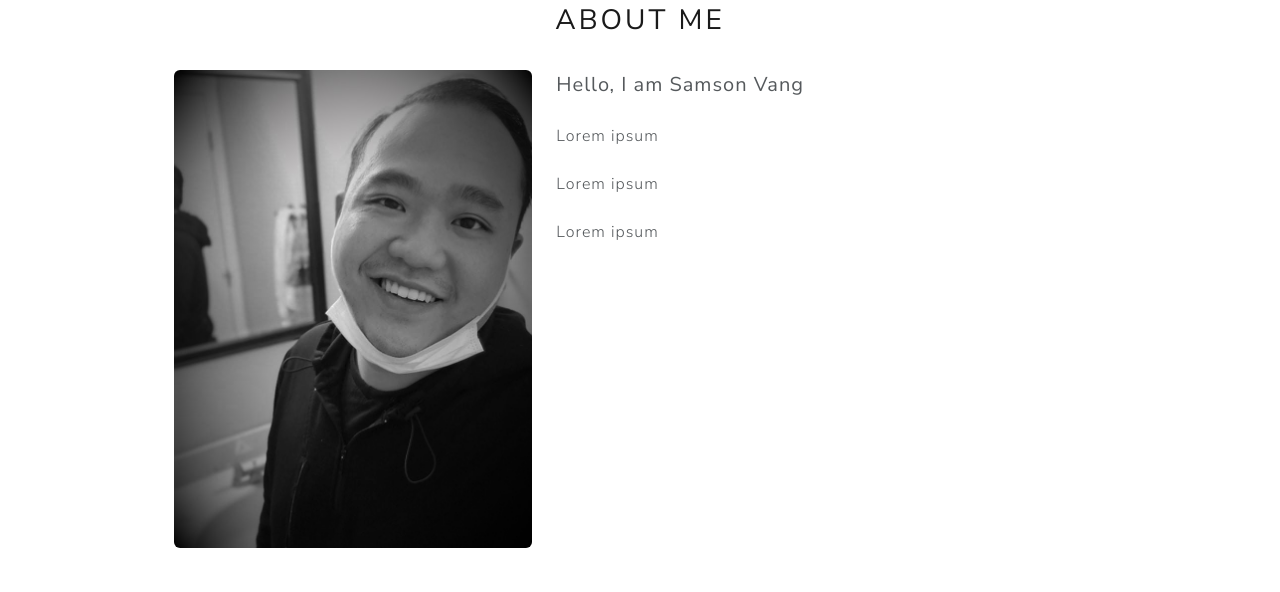
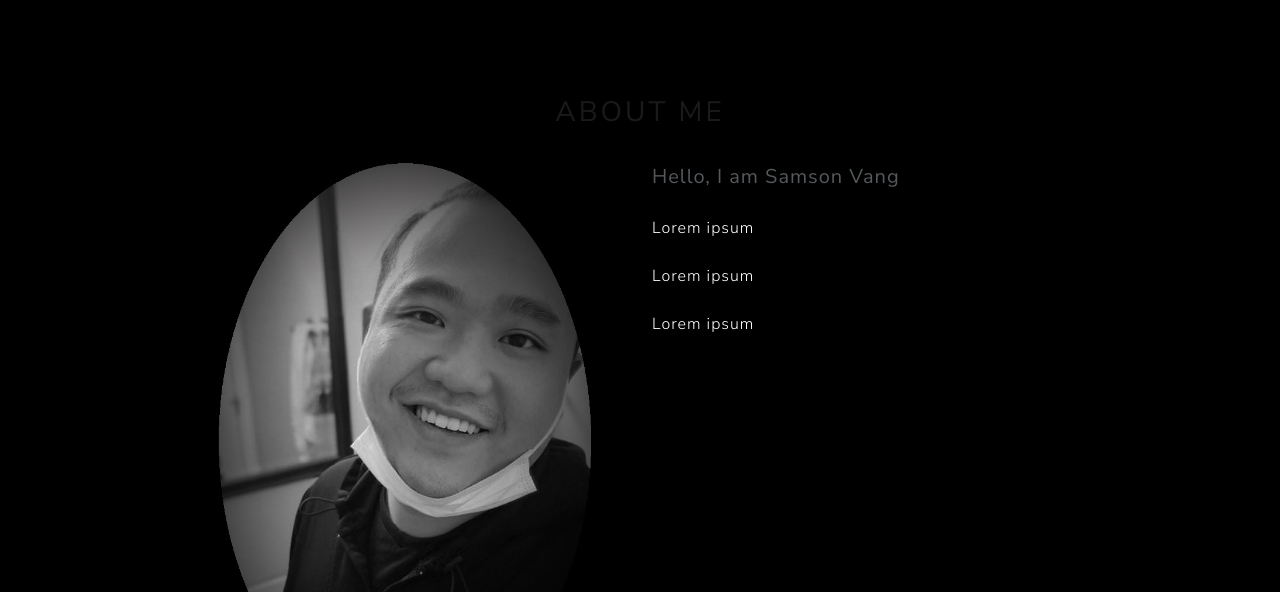
Before and after one commit to SamsonKnightz/React-Portfolio, a React (Create React App) app: page / in a window 1280 px wide. Shown: the part 360-952 px from the top of the page. Built offline with nearby package versions, Linux system fonts and the light colour scheme.

Commit message:
edited photo, changes background color

```diff
--- a/src/components/pages/AboutMe.js
+++ b/src/components/pages/AboutMe.js
@@ -1,16 +1,25 @@
 import React from 'react';
 import ProfilePhoto from '../../assets/MePhotoModified.jpg'
+import '../../styles/Section.css';
+
+const styles = {
+    sectionStyles: {
+      background: 'black',
+      color: 'white',
+    },
+  };
 
 
 export default function AboutMe() {
   return (
-    <div class="container p-2 mt-3">
+    <section style={styles.sectionStyles} className="section">
+    <div class="container p-5 mt-5">
             <h2 class="text-center text-primary fw-bolder pb-3 mb-3">About Me</h2>
             <div class="row d-flex justify-content-center">
-                <div class="col-4">
-                    <img src={ProfilePhoto} className='img-fluid rounded' alt='Profile Photo' />
+                <div class="col-5">
+                    <img src={ProfilePhoto} className='img-fluid rounded' alt='ProfilePhoto' />
                 </div>
-                <div class="col-6">
+                <div class="col-5">
                     <p><span class="fw-bolder fs-4 text-secondary">Hello, I am Samson Vang </span>
                         <br /><br />
 
@@ -25,5 +34,6 @@ export default function AboutMe() {
                 </div>
             </div>
         </div>
+        </section>
   );
 }
--- a/src/components/pages/Contact.js
+++ b/src/components/pages/Contact.js
@@ -60,7 +60,7 @@ function Contact() {
         <p class="text-center w-responsive mx-auto mb-5">Do you have any questions? Please do not hesitate to contact us directly. Our team will come back to you within
           a matter of hours to help you.</p>
         <form class="row" className="form">
-          <div class="col-md-6">
+          <div class="col-md-4">
             <div class="md-form mb-0">
               <input
                 value={email}
--- a/src/components/pages/Portfolio.js
+++ b/src/components/pages/Portfolio.js
@@ -1,7 +1,7 @@
 import React from 'react';
 
 
-export default function AboutMe() {
+export default function Portfolio() {
   return (
     <div class="container p-2 mt-3">
     <h1 class="text-center text-primary fw-bolder pb-3 mb-3">Portfolio</h1>
--- /dev/null
+++ b/src/styles/Section.css
@@ -0,0 +1,8 @@
+.section {
+    background: #f3e5f5;
+    padding: 20px;
+  }
+
+  .section h2 {
+    text-align: center;
+  }
```
Also changed, not shown: src/assets/MePhotoModified.jpg.
